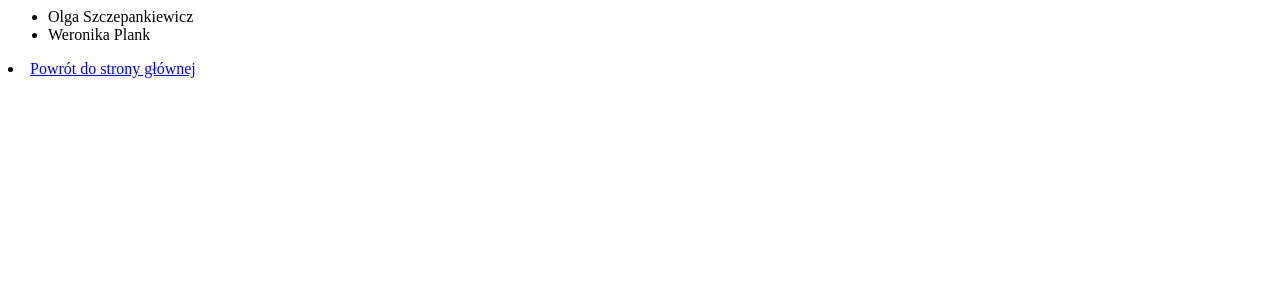
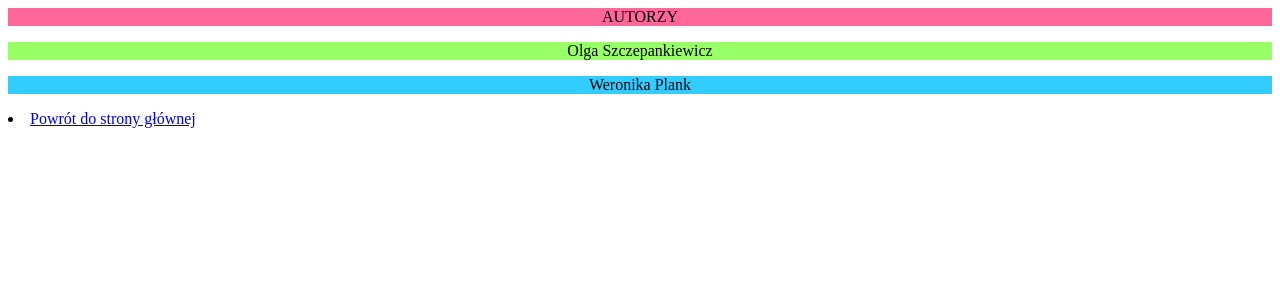
Before and after one commit to Plank1001/aplikacjadonauki, a Django app: page /autorzy in a window 1280 px wide. Shown: the top 300 px of the page. Run offline with Django 3.2, Linux system fonts and the light colour scheme.

Commit message:
Update autorzy.html
kolorki

```diff
--- a/aplikacja do nauki/djangogirls/mysite/blog/templates/blog/autorzy.html
+++ b/aplikacja do nauki/djangogirls/mysite/blog/templates/blog/autorzy.html
@@ -1,13 +1,19 @@
 {% load static %}
 <html>
 <head>
+  <style>
+
+  #p1 {background-color:#ff6699;}
+  #p2 {background-color:#99ff66;}
+  #p3 {background-color:#33ccff;}
+  </style>
 <title>Autorzy</title>
 </head>
 <body>
   <div>
-<ul>
-    <li>Olga Szczepankiewicz</li>
-    <li>Weronika Plank</li>
+    <center><p id="p1">AUTORZY</p></center>
+    <center><p id="p2">Olga Szczepankiewicz</p></center>
+    <center><p id="p3">Weronika Plank</p></center>
 </div>
   <li><a href='{% url 'post_list' %}'><font face="Times New Roman">Powrót do strony głównej</font></a></li>
 </body>
```
